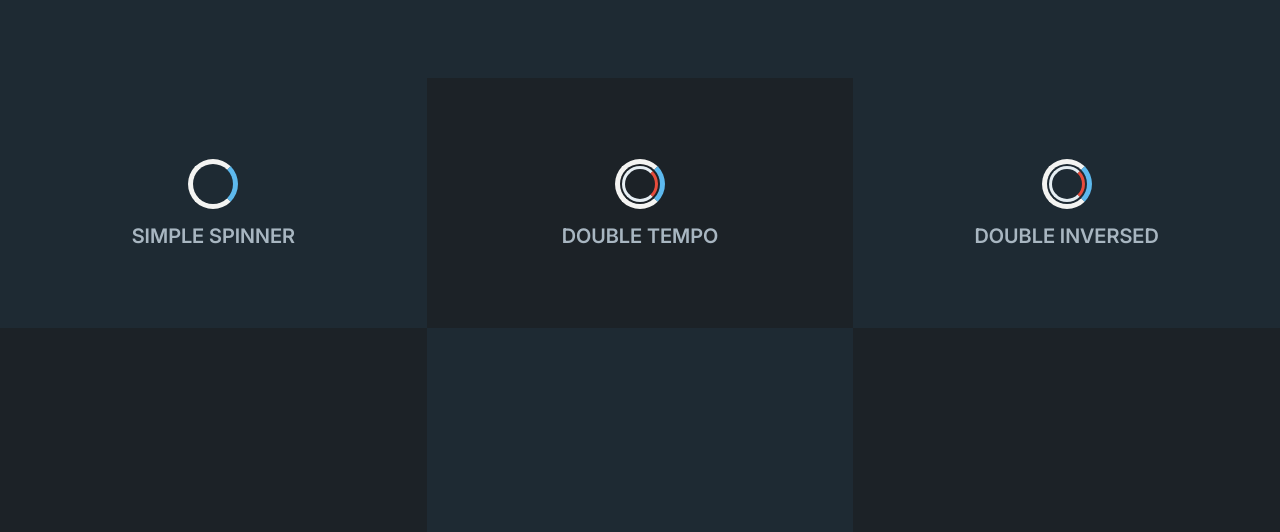
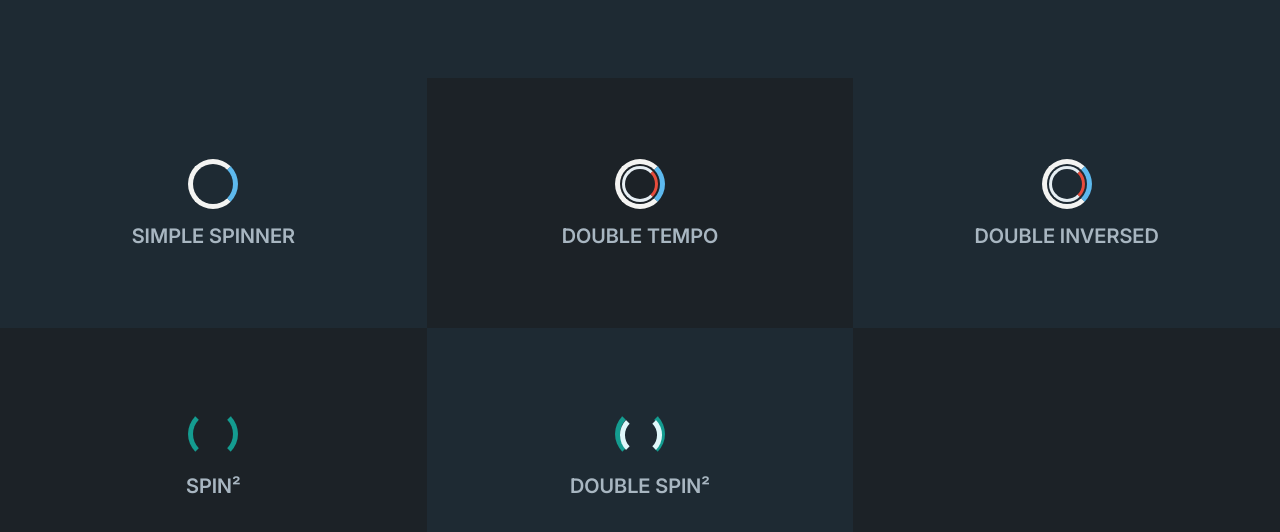
Before and after one commit to Doryae/Loader-Animations, a plain HTML site: page index.html in a window 1280 px wide. Shown: the part 272-804 px from the top of the page. Drawn offline with Linux system fonts and the light colour scheme.

Commit message:
[Maj] Added 2new animations
Section 4 & 5 filled with simple animation yet again

```diff
--- a/index.html
+++ b/index.html
@@ -29,11 +29,11 @@
             </article>
             <article class="spinner-4">
                 <span class="circle"></span>
-                <span class="title"></span>
+                <span class="title">Spin²</span>
             </article>
             <article class="spinner-5">
                 <span class="circle"></span>
-                <span class="title"></span>
+                <span class="title">Double spin²</span>
             </article>
             <article class="spinner-6">
                 <span class="circle"></span>
--- a/style.css
+++ b/style.css
@@ -7,7 +7,8 @@
     --ice-blue: #5DB9EE;
     --blue-white:#E6EEF3;
     --warm-red: #E74C3C;
-    --deep-cyan: #00D4D4;
+    --deep-turquoise: #149C90;
+    --light-cyan: #E0F7FA;
 }
 
 @font-face {
@@ -100,7 +101,7 @@ article:nth-child(2n+1) {
 
 /* Animated Spinner Loader */
 
-.circle {
+.circle{
     height: 50px;
     width: 50px;
     border: 5px solid var(--white);
@@ -153,6 +154,37 @@ article:nth-child(2n+1) {
     width: 75%;
     border: 3px solid var(--blue-white);
     border-right-color: var(--warm-red);
+    border-radius: 50%;
+    animation: rotationInversed .5s linear infinite;
+}
+
+.spinner-4 .circle {
+    opacity: 1;
+    border: 5px solid transparent;
+    border-right-color: var(--deep-turquoise);
+    border-left-color: var(--deep-turquoise);
+    animation: rotation 1s linear infinite;
+    position: relative;
+}
+
+.spinner-5 .circle {
+    opacity: 1;
+    border: 5px solid transparent;
+    border-right-color: var(--deep-turquoise);
+    border-left-color: var(--deep-turquoise);
+    animation: rotation 1s linear infinite;
+    position: relative;
+}
+
+.spinner-5 .circle::after {
+    content: "";
+    position: absolute;
+    inset: -1%;
+    height: 79%;
+    width: 79%;
+    border: 5px solid transparent;
+    border-right-color: var(--light-cyan);
+    border-left-color: var(--light-cyan);
     border-radius: 50%;
     animation: rotationInversed .5s linear infinite;
 }
```
